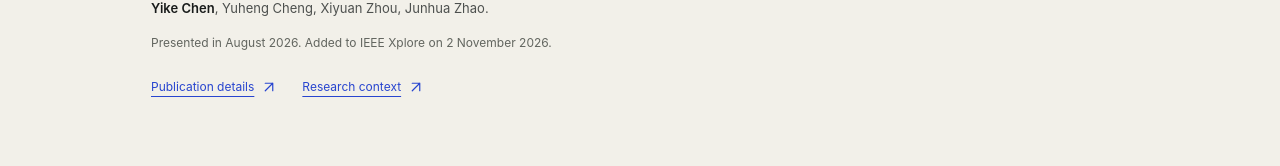
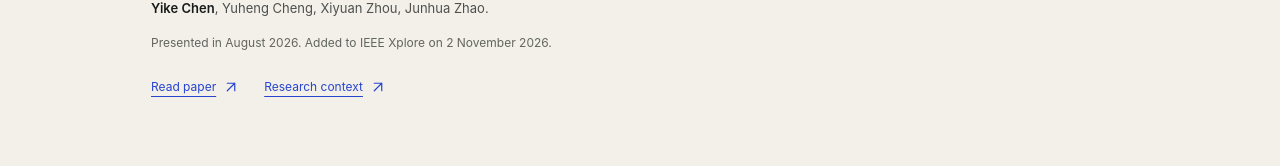
Before and after one commit to CCC917111/CCC917111.github.io, a plain HTML site: page publications.html in a window 1280 px wide. Shown: the part 1101-1267 px from the top of the page. Drawn offline with Linux system fonts and the light colour scheme.

Commit message:
Update publications.html

```diff
--- a/publications.html
+++ b/publications.html
@@ -64,7 +64,7 @@
           <p class="authors"><span class="self">Yike Chen</span>, Yuheng Cheng, Xiyuan Zhou, Junhua Zhao.</p>
           <p class="publication-note">Presented in August 2026. Added to IEEE Xplore on 2 November 2026.</p>
           <div class="link-row">
-            <a class="text-link" href="https://doi.org/10.1109/APPEEC67771.2026.11750156">Publication details <svg class="icon-arrow" width="12" height="12" viewBox="0 0 16 16" aria-hidden="true" focusable="false"><path d="M3 13 13 3M3 3h10v10" fill="none" stroke="currentColor" stroke-width="1.6" stroke-linecap="round" stroke-linejoin="round"/></svg></a>
+            <a class="text-link" href="https://doi.org/10.1109/APPEEC67771.2026.11750156">Read paper <svg class="icon-arrow" width="12" height="12" viewBox="0 0 16 16" aria-hidden="true" focusable="false"><path d="M3 13 13 3M3 3h10v10" fill="none" stroke="currentColor" stroke-width="1.6" stroke-linecap="round" stroke-linejoin="round"/></svg></a>
             <a class="text-link" href="research.html#bidding">Research context <svg class="icon-arrow" width="12" height="12" viewBox="0 0 16 16" aria-hidden="true" focusable="false"><path d="M3 13 13 3M3 3h10v10" fill="none" stroke="currentColor" stroke-width="1.6" stroke-linecap="round" stroke-linejoin="round"/></svg></a>
           </div>
         </div>
```
